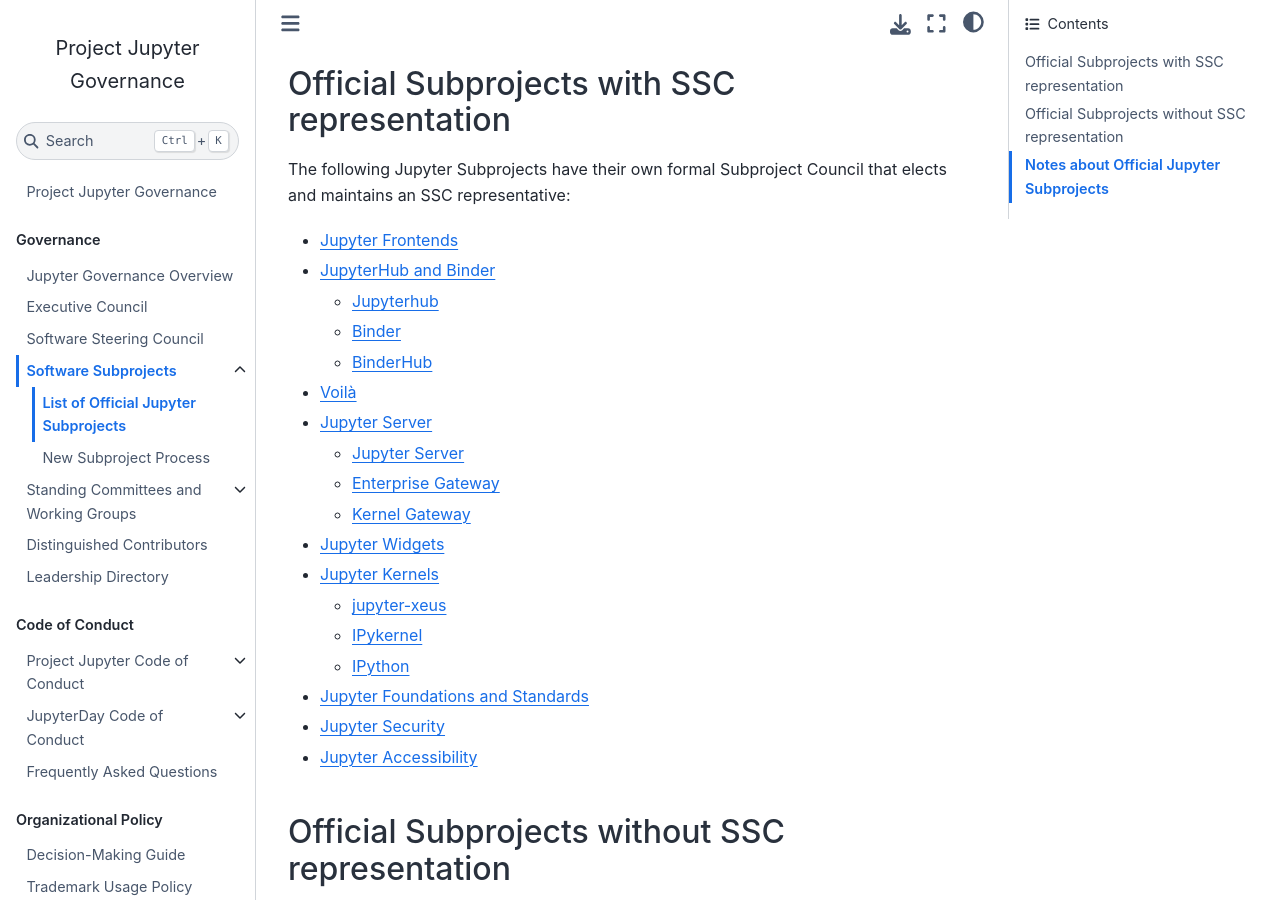
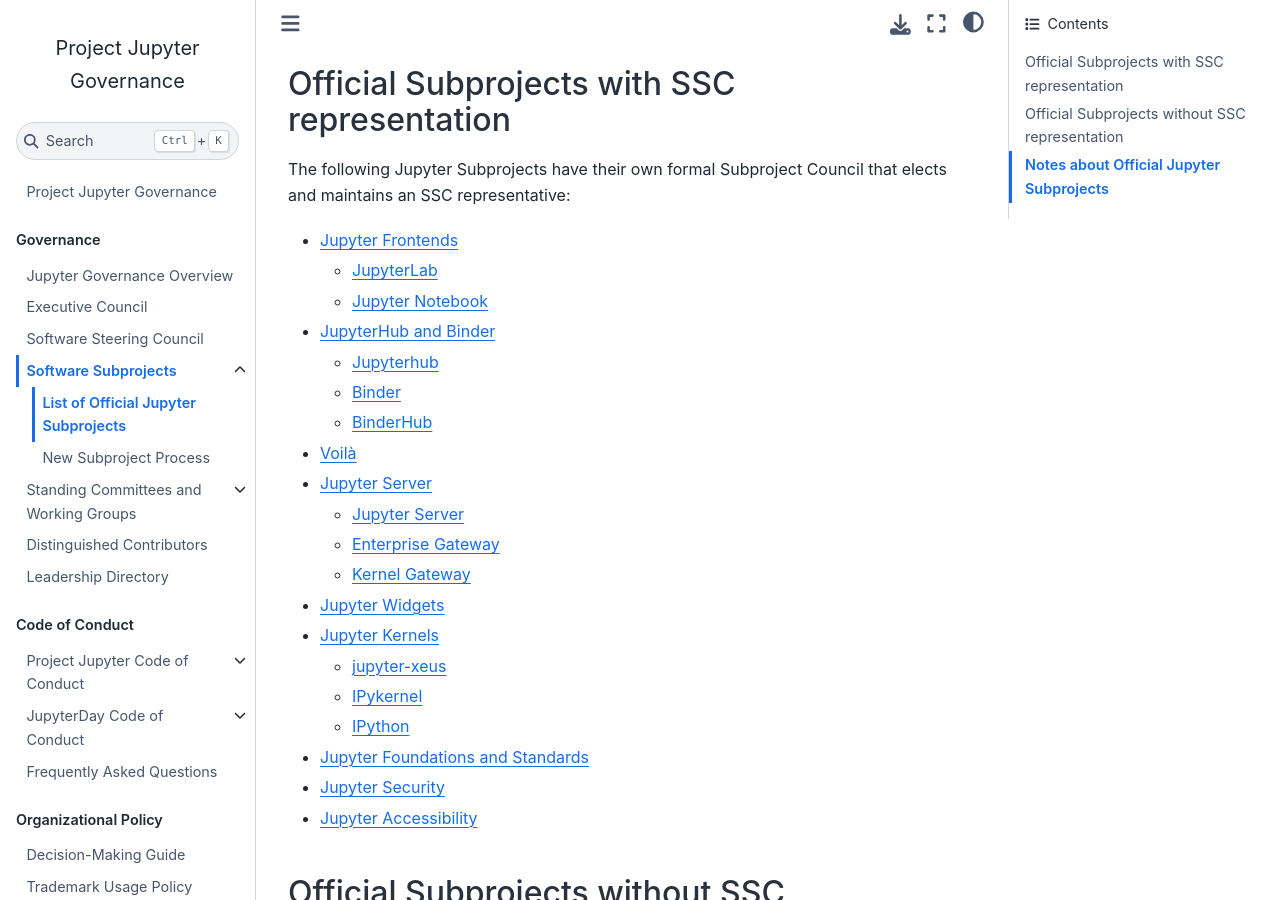
Before and after one commit to jupyter/governance, a Jupyter Book: the page built from list_of_subprojects.md, in a window 1280 px wide and 900 px high, scrolled down 344 px. Built offline with Jupyter Book 1.0.4 settings and Sphinx 7.4.7 and the Sphinx Book theme 1.1.4, drawn with Linux system fonts in a browser that asks for light colours; pages that are not in the unit, such as notebooks, are missing from menus.

Commit message:
Add sub entries for frontends to lab and notebook Similar to other project sub entries

```diff
--- a/list_of_subprojects.md
+++ b/list_of_subprojects.md
@@ -7,6 +7,8 @@
 The following Jupyter Subprojects have their own formal Subproject Council that elects and maintains an SSC representative:
 
 - [Jupyter Frontends](https://github.com/jupyterlab/team-compass)
+  - [JupyterLab](https://github.com/jupyterlab/jupyterlab)
+  - [Jupyter Notebook](https://github.com/jupyter/notebook)
 - [JupyterHub and Binder](https://github.com/jupyterhub/team-compass)
   - [Jupyterhub](https://github.com/jupyterhub/jupyterhub)
   - [Binder](https://github.com/jupyterhub/binder)
```
